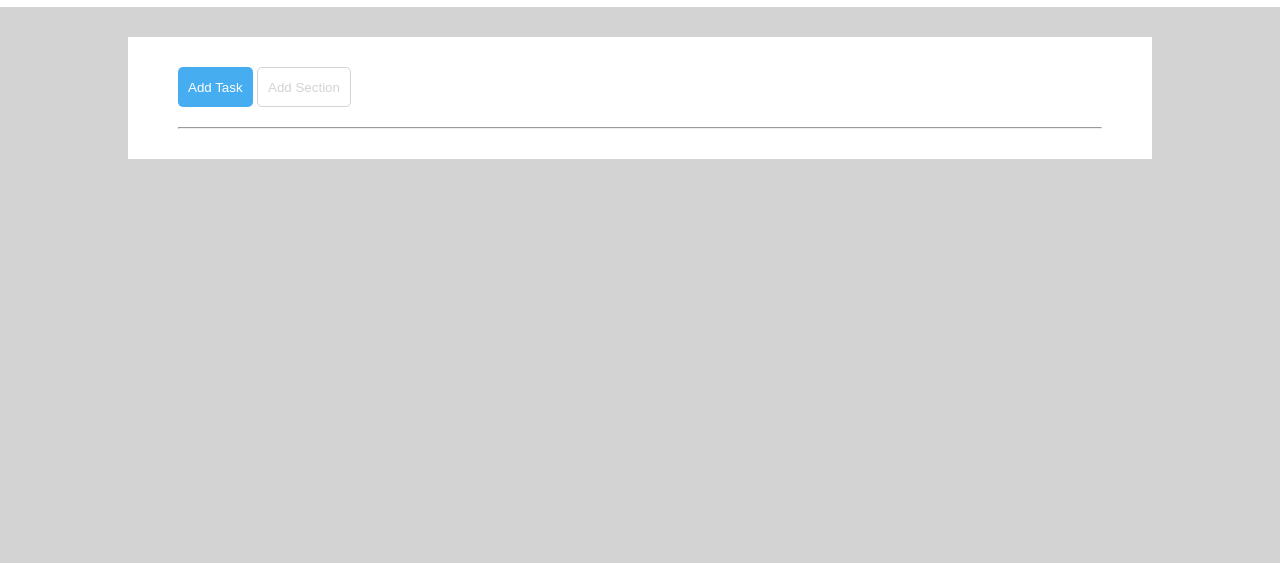
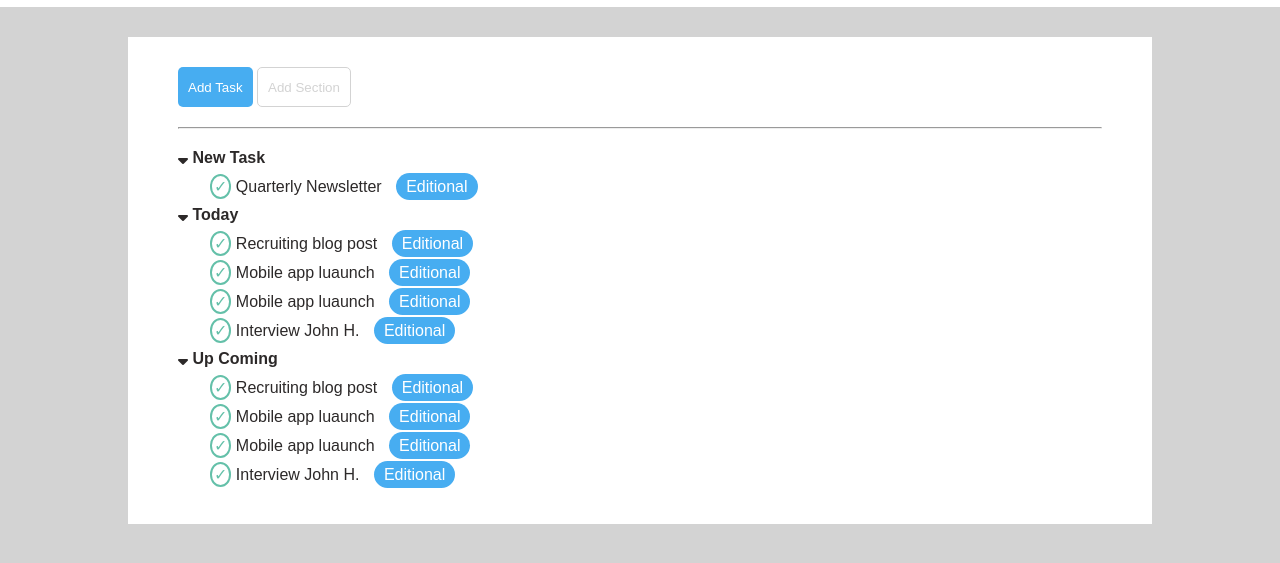
Before and after one commit to agnesvarga1/html-css-toboolist, a plain HTML site: page index.html in a window 1280 px wide. Shown: the part 71-634 px from the top of the page. Drawn offline with Linux system fonts and the light colour scheme.

Commit message:
added sections with lists

```diff
--- a/index.html
+++ b/index.html
@@ -22,8 +22,57 @@
         <button class="secondary">Add Section</button>
       </div>
       <hr />
-      <section>
-        <h2></h2>
+      <section id="section-1">
+        <h4><i class="fa-solid fa-sort-down"></i> New Task</h4>
+        <ul>
+          <li>
+            Quarterly Newsletter
+            <div class="sign">Editional</div>
+          </li>
+        </ul>
+      </section>
+      <section id="section-2">
+        <h4><i class="fa-solid fa-sort-down"></i> Today</h4>
+        <ul>
+          <li>
+            Recruiting blog post
+            <div class="sign">Editional</div>
+          </li>
+          <li>
+            Mobile app luaunch
+            <div class="sign">Editional</div>
+          </li>
+          <li>
+            Mobile app luaunch
+            <div class="sign">Editional</div>
+          </li>
+          <li>
+            Interview John H.
+            <div class="sign">Editional</div>
+          </li>
+        </ul>
+      </section>
+
+      <section id="section-3">
+        <h4><i class="fa-solid fa-sort-down"></i> Up Coming</h4>
+        <ul>
+          <li>
+            Recruiting blog post
+            <div class="sign">Editional</div>
+          </li>
+          <li>
+            Mobile app luaunch
+            <div class="sign">Editional</div>
+          </li>
+          <li>
+            Mobile app luaunch
+            <div class="sign">Editional</div>
+          </li>
+          <li>
+            Interview John H.
+            <div class="sign">Editional</div>
+          </li>
+        </ul>
       </section>
     </main>
   </body>
--- a/styles.css
+++ b/styles.css
@@ -30,7 +30,7 @@ main {
   margin: 0 auto;
   width: 80%;
   padding: 30px 50px;
-  color: darkgray;
+  color: #2c2929;
 }
 
 button {
@@ -53,5 +53,35 @@ button {
 }
 
 hr {
-  margin-top: 20px;
+  margin: 20px 0;
 }
+
+h4 {
+  margin-bottom: 10px;
+}
+.sign {
+  display: inline;
+  color: white;
+  background-color: #47adf1;
+  padding: 5px 10px;
+  margin-left: 10px;
+  border-radius: 15px;
+}
+
+ul {
+  list-style-type: none;
+}
+
+li {
+  margin: 10px 0;
+}
+
+li::before {
+  border: 2px solid #64c0a9;
+  border-radius: 100%;
+  padding: 2px;
+  content: "\2713";
+  /* content: "\2613"; */
+  margin-left: 2em;
+  color: #64c0a9;
+}
```
